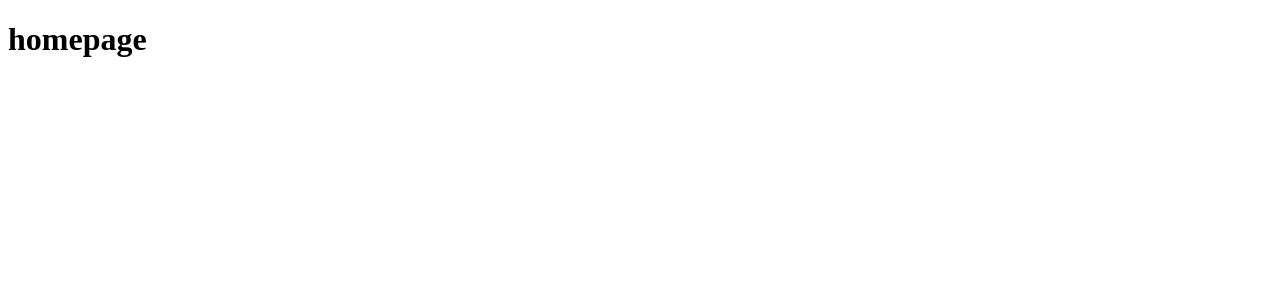
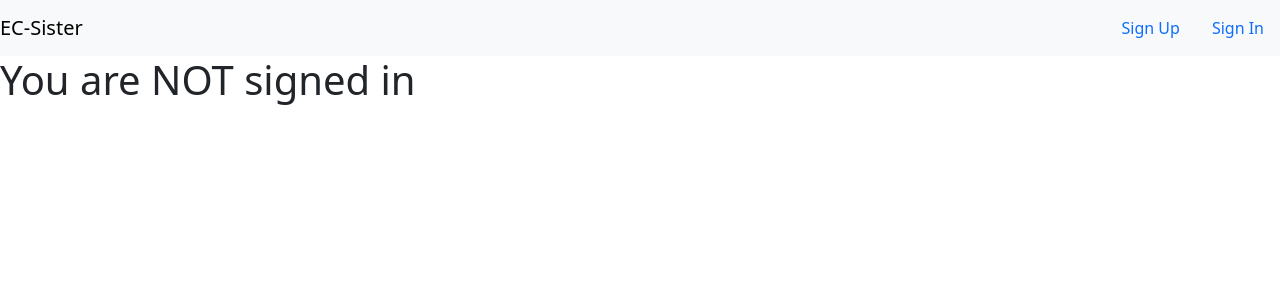
Before and after one commit to KeihakuOh/EC-sister, a Next.js app in the folder frontend/: page / in a window 1280 px wide. Shown: the top 300 px of the page. Built offline with nearby package versions, Linux system fonts and the light colour scheme.

Commit message:
add front pages

```diff
--- /dev/null
+++ b/frontend/components/header.js
@@ -0,0 +1,31 @@
+import Link from 'next/link';
+
+export default ({ currentUser }) => {
+  const links = [
+    !currentUser && { label: 'Sign Up', href: '/auth/signup' },
+    !currentUser && { label: 'Sign In', href: '/auth/signin' },
+    currentUser && { label: 'Sign Out', href: '/auth/signout' },
+  ]
+    .filter((linkConfig) => linkConfig)
+    .map(({ label, href }) => {
+      return (
+        <li key={href} className="nav-item">
+          <Link className="nav-link" href={href}>
+            {label}
+          </Link>
+        </li>
+      );
+    });
+
+  return (
+    <nav className="navbar navbar-light bg-light">
+      <Link className="navbar-brand" href="/">
+        EC-Sister
+      </Link>
+
+      <div className="d-flex justify-content-end">
+        <ul className="nav d-flex align-items-center">{links}</ul>
+      </div>
+    </nav>
+  );
+};
--- /dev/null
+++ b/frontend/pages/_app.js
@@ -0,0 +1,13 @@
+import 'bootstrap/dist/css/bootstrap.css';
+import Header from '../components/header';
+
+const AppComponent = ({ Component, currentUser }) => {
+  return (
+    <div>
+      <Header currentUser = {currentUser}/>
+      <Component />
+    </div>
+  );
+};
+
+export default AppComponent;
--- a/frontend/pages/index.js
+++ b/frontend/pages/index.js
@@ -1,6 +1,9 @@
-const LandingPage = () => {
-  return (
-    <h1>homepage</h1>
+const LandingPage = ({ currentUser }) => {
+  return currentUser ? (
+    <h1>You are signed in</h1>
+  ) : (
+    <h1>You are NOT signed in</h1>
   );
-}
+};
+
 export default LandingPage;
```
Also changed, not shown: frontend/pages/auth/login.js (added), frontend/pages/auth/sigmup.js (added), frontend/pages/post.js (added), frontend/pages/profile.js (added), frontend/pages/result.js (added).
